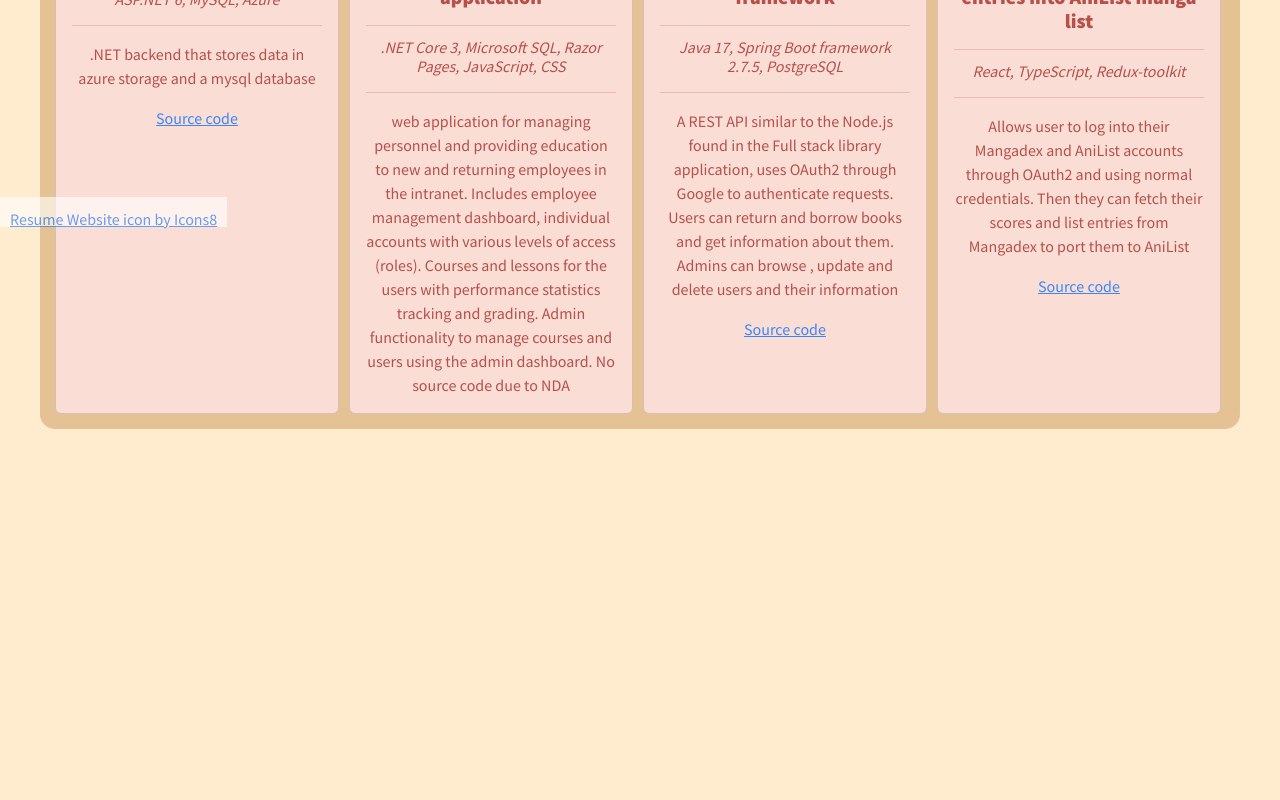
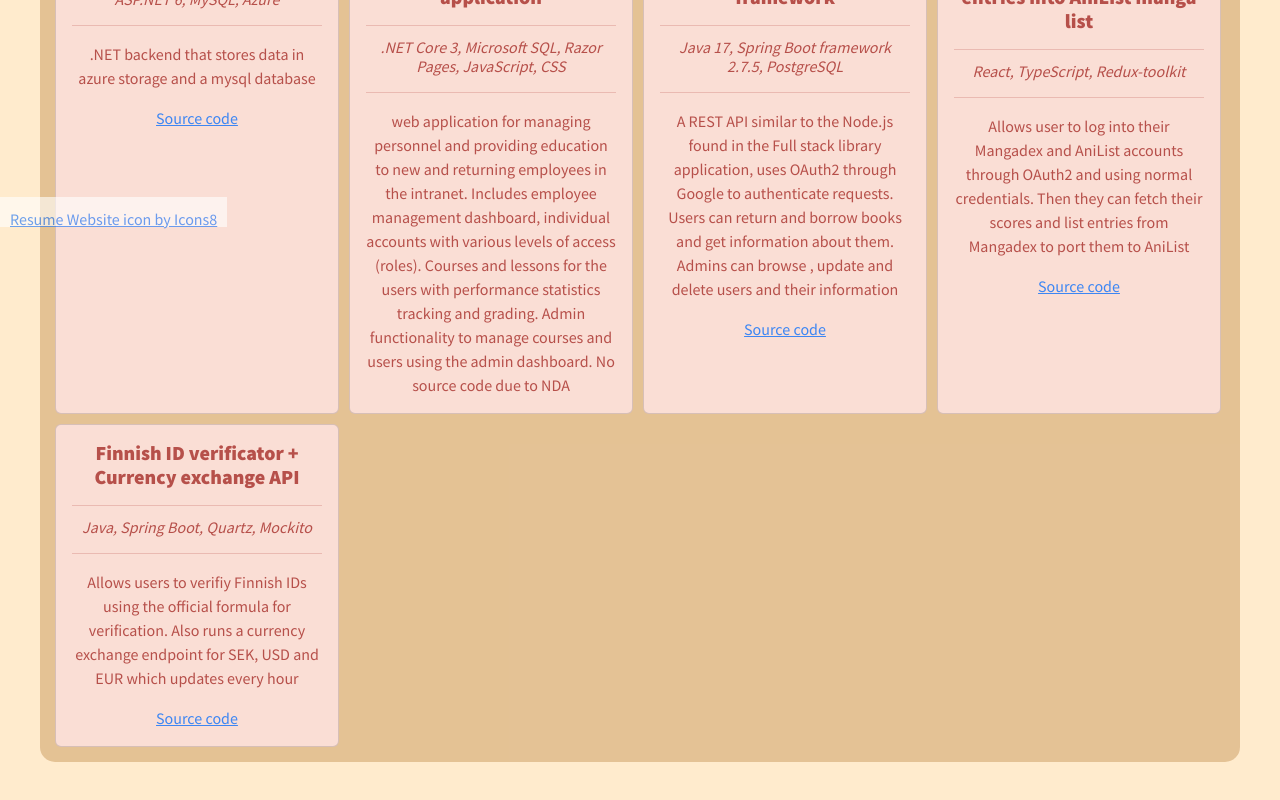
Before and after one commit to AzimovParviz/portfolio, a React (Create React App) app: page /projects in a window 1280 px wide. Shown: the part 573-1373 px from the top of the page. Before the commit the page ends 1042 px from the top, so only its background shows below. Built offline with nearby package versions, Linux system fonts and the light colour scheme.

Commit message:
added new projects, changes to Skills page wording

```diff
--- a/src/pages/Projects.tsx
+++ b/src/pages/Projects.tsx
@@ -52,12 +52,20 @@ const projects: project[] = [
     url: "https://github.com/AzimovParviz/SpringBootKirjasto",
   },
   {
-	  title: "A web application to port Mangadex follow list entries into AniList manga list",
-	  description:
-	  "Allows user to log into their Mangadex and AniList accounts through OAuth2 and using normal credentials. Then they can fetch their scores and list entries from Mangadex to port them to AniList",
-	  tech: "React, TypeScript, Redux-toolkit",
-	  url: "https://github.com/AzimovParviz/mangadex-anilist-convert"
-  }
+    title:
+      "A web application to port Mangadex follow list entries into AniList manga list",
+    description:
+      "Allows user to log into their Mangadex and AniList accounts through OAuth2 and using normal credentials. Then they can fetch their scores and list entries from Mangadex to port them to AniList",
+    tech: "React, TypeScript, Redux-toolkit",
+    url: "https://github.com/AzimovParviz/mangadex-anilist-convert",
+  },
+  {
+    title: "Finnish ID verificator + Currency exchange API",
+    description:
+      "Allows users to verifiy Finnish IDs using the official formula for verification. Also runs a currency exchange endpoint for SEK, USD and EUR which updates every hour",
+    tech: "Java, Spring Boot, Quartz, Mockito",
+    url: "https://github.com/AzimovParviz/Spring-Quartz-practice",
+  },
 ];
 
 function Projects() {
--- a/src/pages/Skills.tsx
+++ b/src/pages/Skills.tsx
@@ -6,7 +6,7 @@ function Skills() {
       <article>
         <p>JavaScript/TypeScript</p>
         <p>React + Material-UI</p>
-        <p>Node.js/.NET Framework/Spring Boot</p>
+        <p>Node.js/ASP.NET/Spring Boot</p>
         <p>SQL/MongoDB</p>
         <p>Python</p>
       </article>
@@ -17,7 +17,7 @@ function Skills() {
           <p>Unit testing</p>
           <p>Hooks, state management (Redux, Redux-toolkit)</p>
           <p>Frontend styling (CSS, Material-UI, Bootstrap)</p>
-	      <p>Photoshop</p>
+          <p>Photoshop</p>
         </article>
       </div>
     </div>
```
